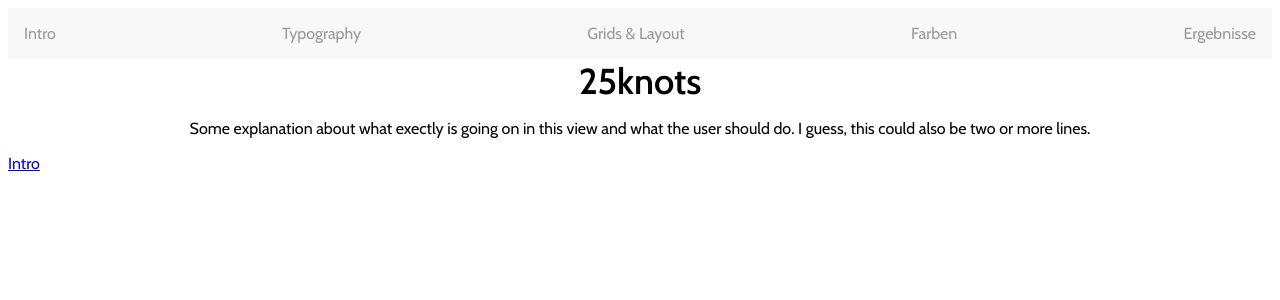
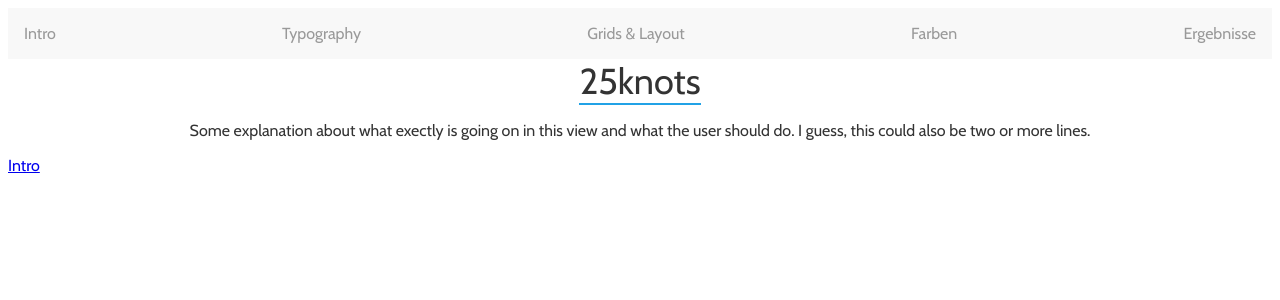
Before and after one commit to Plsr/25knots, a React app: page / in a window 1280 px wide. Shown: the top 300 px of the page. Built offline with nearby package versions, Linux system fonts and the light colour scheme.

Commit message:
Further headline styling

```diff
--- a/src/components/Headline1.jsx
+++ b/src/components/Headline1.jsx
@@ -2,6 +2,7 @@ import React from 'react'
 import { StyleSheet, css } from 'aphrodite'
 
 import { fontSizes } from '../styles/base/fonts.js'
+import { appColors } from '../styles/base/colors.js'
 
 function Headline1(props) {
   return(
@@ -11,8 +12,13 @@ function Headline1(props) {
 
 const styles = StyleSheet.create({
   Healine1Styles: {
+    display: 'inline-block',
     fontSize: fontSizes.xl,
-    margin: 0
+    fontWeight: 400,
+    margin: 0,
+    borderBottomWidth: '2px',
+    borderBottomStyle: 'solid',
+    borderBottomColor: appColors.secondary
   }
 })
 
--- a/src/styles/base/colors.js
+++ b/src/styles/base/colors.js
@@ -9,5 +9,6 @@ export const baseColors = {
 
 export const appColors = {
   main: '#E37272',
-  mainDarkened: '#BF5C5C'
+  mainDarkened: '#BF5C5C',
+  secondary: '#21A2E6'
 }
--- a/src/styles/global.css
+++ b/src/styles/global.css
@@ -1,3 +1,4 @@
 body {
   font-family: 'Cabin', sans-serif;
+  color: #333333;
 }
```
